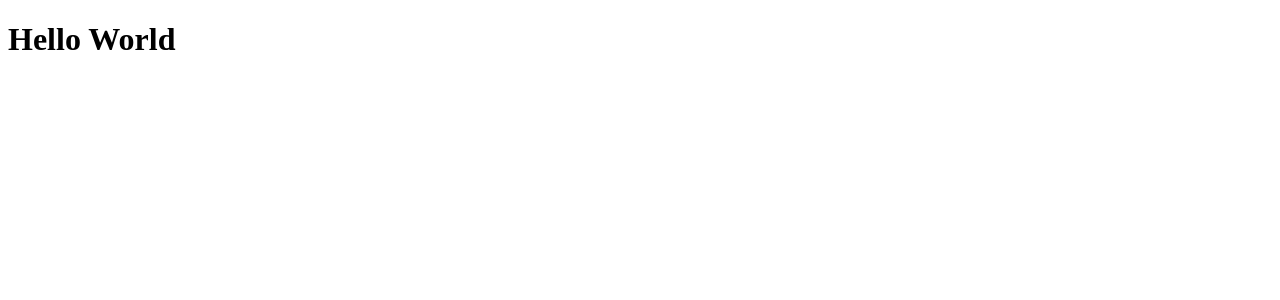
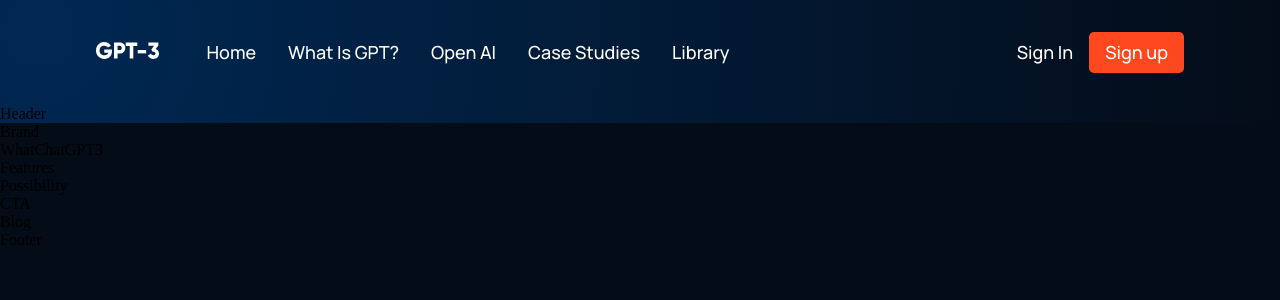
Before and after one commit to mh-saeed/UX-Website, a React (Vite) app: page / in a window 1280 px wide. Shown: the top 300 px of the page. Built offline with nearby package versions, Linux system fonts and the light colour scheme.

Commit message:
Completd: Navbar

```diff
--- /dev/null
+++ b/src/App.css
@@ -0,0 +1,115 @@
+* {
+  box-sizing: border-box;
+  padding: 0;
+  margin: 0;
+  scroll-behavior: smooth;
+}
+
+body {
+  background-color: var(--color-bg);
+}
+
+a {
+  color: unset;
+  text-decoration: none;
+}
+
+.gradient__bg {
+  /* ff 3.6+ */
+  background: -moz-radial-gradient(
+    circle at 3% 25%,
+    rgba(0, 40, 83, 1) 0%,
+    rgba(4, 12, 24, 1) 100%
+  );
+
+  /* safari 5.1+,chrome 10+ */
+  background: -webkit-radial-gradient(
+    circle at 3% 25%,
+    rgba(0, 40, 83, 1) 0%,
+    rgba(4, 12, 24, 1) 100%
+  );
+
+  /* opera 11.10+ */
+  background: -o-radial-gradient(
+    circle at 3% 25%,
+    rgba(0, 40, 83, 1) 0%,
+    rgba(4, 12, 24, 1) 100%
+  );
+
+  /* ie 10+ */
+  background: -ms-radial-gradient(
+    circle at 3% 25%,
+    rgba(0, 40, 83, 1) 0%,
+    rgba(4, 12, 24, 1) 100%
+  );
+
+  /* global 92%+ browsers support */
+  background: radial-gradient(
+    circle at 3% 25%,
+    rgba(0, 40, 83, 1) 0%,
+    rgba(4, 12, 24, 1) 100%
+  );
+}
+
+.gradient__text {
+  background: var(--gradient-text);
+  background-clip: text;
+  -webkit-background-clip: text;
+  -webkit-text-fill-color: transparent;
+}
+
+.section__margin {
+  margin: 4rem 6rem;
+}
+
+.scale-up-center {
+  -webkit-animation: scale-up-center 0.4s cubic-bezier(0.39, 0.575, 0.565, 1)
+    both;
+  animation: scale-up-center 0.4s cubic-bezier(0.39, 0.575, 0.565, 1) both;
+}
+
+.scale-up-center {
+  -webkit-animation: scale-up-center 0.4s cubic-bezier(0.39, 0.575, 0.565, 1)
+    both;
+  animation: scale-up-center 0.4s cubic-bezier(0.39, 0.575, 0.565, 1) both;
+}
+
+@-webkit-keyframes scale-up-center {
+  0% {
+    -webkit-transform: scale(0.5);
+    transform: scale(0.5);
+  }
+  100% {
+    -webkit-transform: scale(1);
+    transform: scale(1);
+  }
+}
+
+@keyframes scale-up-center {
+  0% {
+    -webkit-transform: scale(0.5);
+    transform: scale(0.5);
+  }
+  100% {
+    -webkit-transform: scale(1);
+    transform: scale(1);
+  }
+}
+
+@media screen and (max-width: 700px) {
+  .section__padding {
+    padding: 4rem;
+  }
+  .section__margin {
+    margin: 4rem;
+  }
+}
+
+@media screen and (max-width: 550px) {
+  .section__padding {
+    padding: 4rem 2rem;
+  }
+  .section__margin {
+    margin: 4rem 2rem;
+  }
+}
--- a/src/App.jsx
+++ b/src/App.jsx
@@ -1,3 +1,5 @@
+import "./App.css";
+
 import {
   Header,
   Features,
@@ -11,9 +13,19 @@
 
 function App() {
   return (
-    <>
-      <h1>Hello World</h1>
-    </>
+    <div className="App">
+      <div className="gradient__bg">
+        <Navbar />
+        <Header />
+      </div>
+      <Brand />
+      <WhatGPT3 />
+      <Features />
+      <Possibility />
+      <CTA />
+      <Blog />
+      <Footer />
+    </div>
   );
 }
 
--- /dev/null
+++ b/src/components/navbar/Menu.jsx
@@ -0,0 +1,22 @@
+const Menu = () => {
+  return (
+    <>
+      <p>
+        <a href="#home">Home</a>
+      </p>
+      <p>
+        <a href="#wgpt3">What is GPT?</a>
+      </p>
+      <p>
+        <a href="#possibility">Open AI</a>
+      </p>
+      <p>
+        <a href="#features">Case Studies</a>
+      </p>
+      <p>
+        <a href="#library">Library</a>
+      </p>
+    </>
+  );
+};
+export default Menu;
--- a/src/components/navbar/Navbar.jsx
+++ b/src/components/navbar/Navbar.jsx
@@ -1,6 +1,57 @@
+import { useState } from "react";
+import { RiMenu3Line, RiCloseLine } from "react-icons/ri";
 import "./navbar.css";
+import logo from "../../assets/logo.svg";
+import Menu from "./Menu";
 
 const Navbar = () => {
-  return <div>Navbar</div>;
+  const [toggleMenu, setToggleMenu] = useState(false);
+
+  return (
+    <div className="gpt3__navbar">
+      <div className="gpt3__navbar-links">
+        <div className="gpt3__navbar-links_logo">
+          <img src={logo} alt="logo" />
+        </div>
+
+        <div className="gpt3__navbar-links_container">
+          <Menu />
+        </div>
+      </div>
+
+      <div className="gpt3__navbar-sign">
+        <p>Sign in</p>
+        <button type="button">Sign up</button>
+      </div>
+
+      <div className="gpt3__navbar-menu">
+        {toggleMenu ? (
+          <RiCloseLine
+            color="#fff"
+            size={27}
+            onClick={() => setToggleMenu(false)}
+          />
+        ) : (
+          <RiMenu3Line
+            color="#fff"
+            size={27}
+            onClick={() => setToggleMenu(true)}
+          />
+        )}
+
+        {toggleMenu && (
+          <div className="gpt3__navbar-menu_container scale-up-center">
+            <div className="gpt3__navbar-menu_container-links">
+              <Menu />
+              <div className="gpt3__navbar-menu_container-links-sign">
+                <p>Sign in</p>
+                <button type="button">Sign up</button>
+              </div>
+            </div>
+          </div>
+        )}
+      </div>
+    </div>
+  );
 };
 export default Navbar;
--- a/src/components/navbar/navbar.css
+++ b/src/components/navbar/navbar.css
@@ -0,0 +1,129 @@
+.gpt3__navbar {
+  display: flex;
+  justify-content: space-between;
+  align-items: center;
+  padding: 2rem 6rem;
+}
+
+.gpt3__navbar-links {
+  flex: 1;
+  display: flex;
+  justify-content: flex-start;
+  align-items: center;
+}
+
+.gpt3__navbar-links_logo {
+  margin-right: 2rem;
+}
+
+.gpt3__navbar-links_logo img {
+  width: 62.56px;
+  height: 16.02px;
+}
+
+.gpt3__navbar-links_container {
+  display: flex;
+  flex-direction: row;
+}
+
+.gpt3__navbar-sign {
+  display: flex;
+  justify-content: flex-end;
+  align-items: center;
+}
+
+.gpt3__navbar-links_container p,
+.gpt3__navbar-sign p,
+.gpt3__navbar-menu_container p {
+  color: #fff;
+  font-family: var(--font-family);
+  font-size: 18px;
+  font-weight: 500;
+  line-height: 24.59px;
+  text-transform: capitalize;
+  margin: 0 1rem;
+  cursor: pointer;
+}
+
+.gpt3__navbar-sign button,
+.gpt3__navbar-menu_container button {
+  padding: 0.5rem 1rem;
+  color: #fff;
+  background: #ff4820;
+  font-family: var(--font-family);
+  font-weight: 500;
+  font-size: 18px;
+  line-height: 25px;
+  border-radius: 5px;
+  border: 0;
+  outline: none;
+  cursor: pointer;
+}
+
+.gpt3__navbar-menu {
+  margin-left: 1em;
+  display: none;
+  position: relative;
+}
+
+.gpt3__navbar-menu svg {
+  cursor: pointer;
+}
+
+.gpt3__navbar-menu_container {
+  display: flex;
+  justify-content: flex-end;
+  align-items: flex-end;
+  flex-direction: column;
+  text-align: end;
+  background: var(--color-footer);
+  padding: 2rem;
+  position: absolute;
+  top: 40px;
+  right: 0;
+  margin-top: 1rem;
+  min-width: 210px;
+  border-radius: 5px;
+  box-shadow: 0 0 5 rgba(0, 0, 0, 0.2);
+}
+
+.gpt3__navbar-menu_container p {
+  margin: 1rem 0;
+}
+
+.gpt3__navbar-menu_container-links-sign {
+  display: none;
+}
+
+@media screen and (max-width: 1050px) {
+  .gpt3__navbar-links_container {
+    display: none;
+  }
+  .gpt3__navbar-menu {
+    display: flex;
+  }
+}
+
+@media screen and (max-width: 700px) {
+  .gpt3__navbar {
+    padding: 2rem 4rem;
+  }
+}
+
+@media screen and (max-width: 550px) {
+  .gpt3__navbar {
+    padding: 2rem;
+  }
+
+  .gpt3__navbar-sign {
+    display: none;
+  }
+
+  .gpt3__navbar-menu_container {
+    top: 20px;
+  }
+
+  .gpt3__navbar-menu_container-links-sign {
+    display: block;
+  }
+}
--- /dev/null
+++ b/src/index.css
@@ -0,0 +1,14 @@
+@import url("https://fonts.googleapis.com/css2?family=Manrope:wght@200;300;400;500;600;700;800&display=swap");
+
+:root {
+  --font-family: "Manrope", sans-serif;
+
+  --gradient-text: linear-gradient(89.97deg, #ae67fa 1.84%, #f49867 102.67%);
+  --gradient-bar: linear-gradient(103.22deg, #ae67fa -13.86%, #f49867 99.55%);
+
+  --color-bg: #040c18;
+  --color-footer: #031b34;
+  --color-blog: #042c54;
+  --color-text: #81afdd;
+  --color-subtext: #ff8a71;
+}
--- a/src/main.jsx
+++ b/src/main.jsx
@@ -1,6 +1,7 @@
 import React from "react";
 import ReactDOM from "react-dom/client";
 import App from "./App";
+import "./index.css";
 
 ReactDOM.createRoot(document.getElementById("root")).render(
   <React.StrictMode>
```
